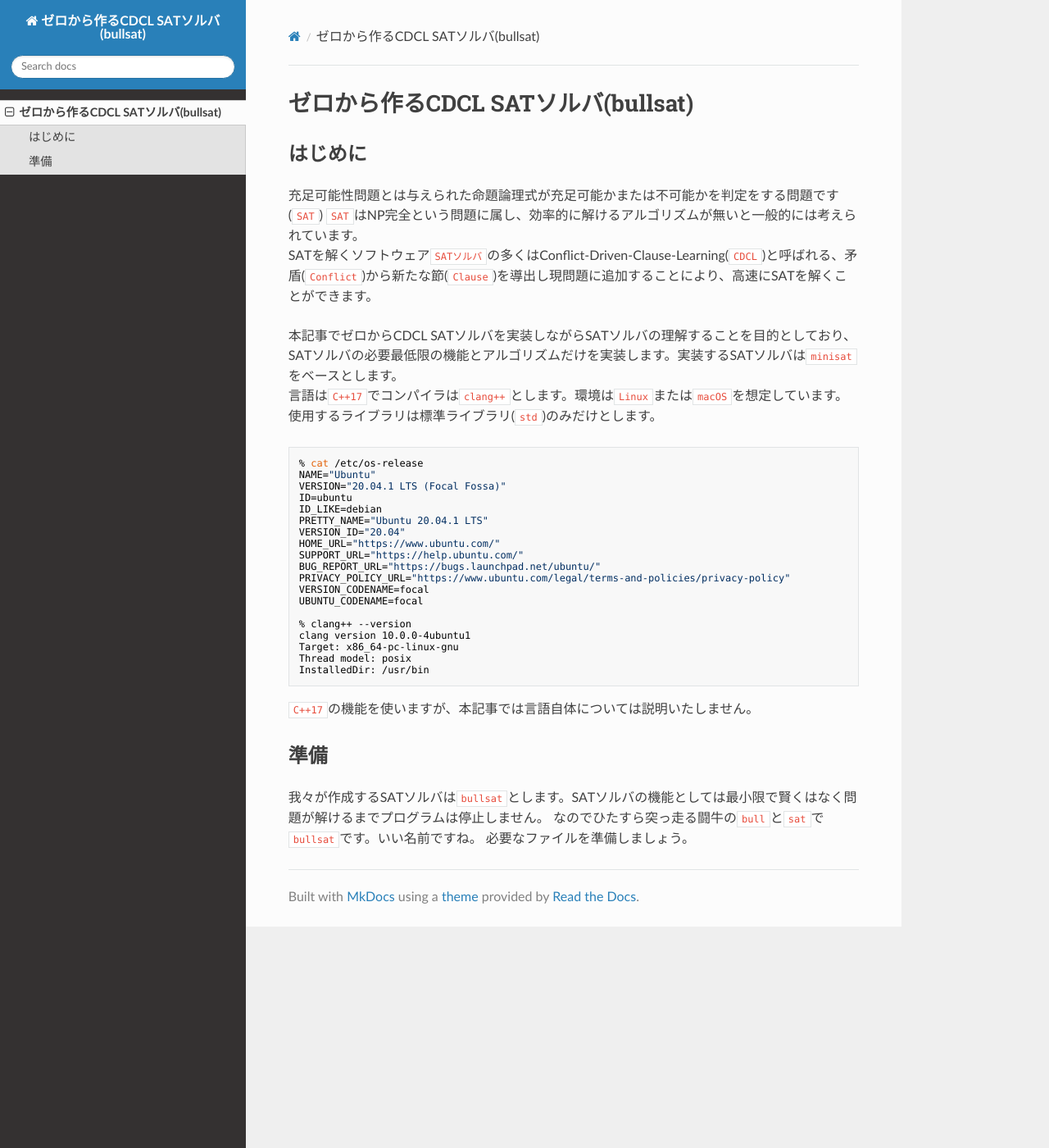
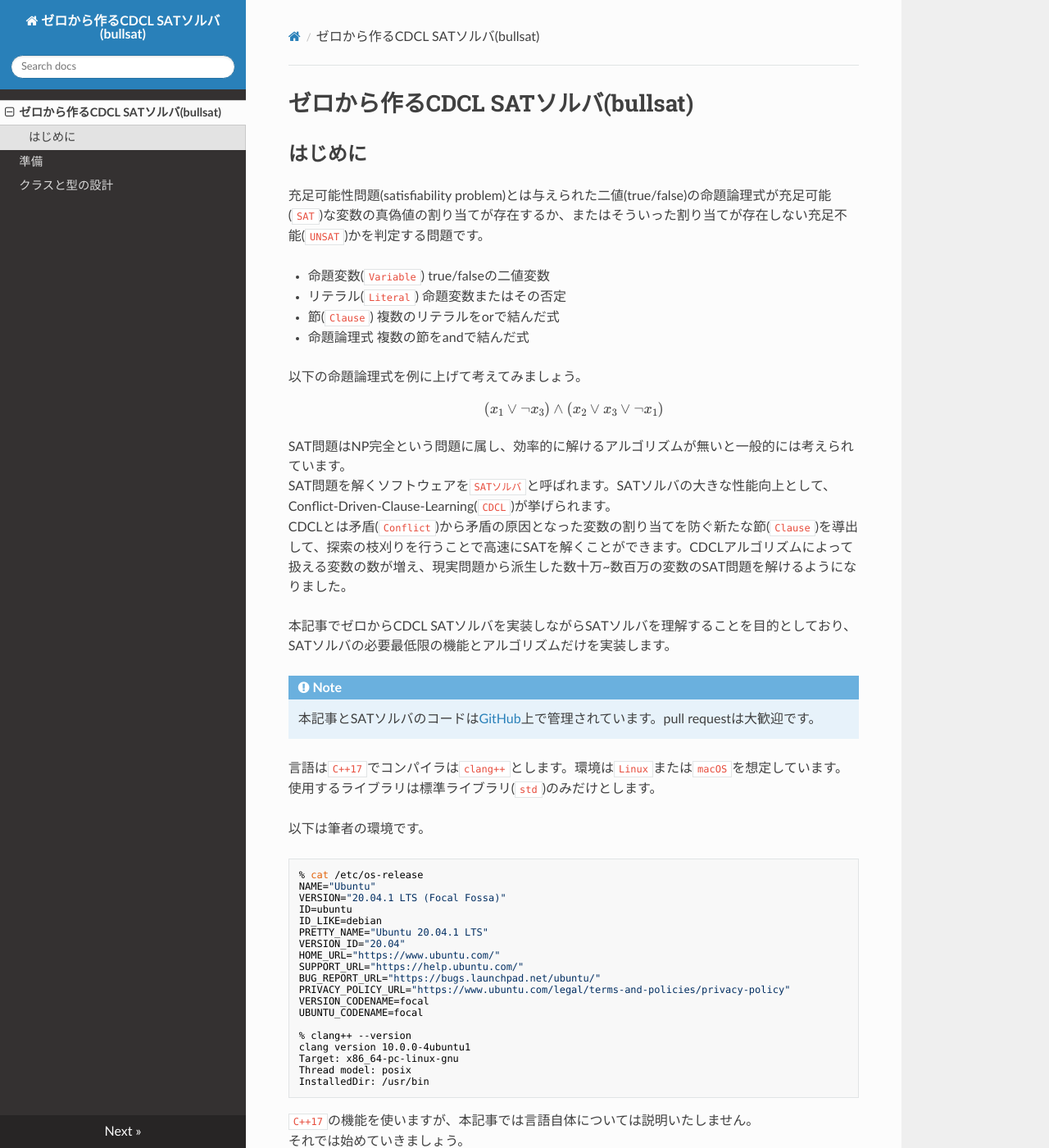
Before and after one commit to togatoga/bullsat, an MkDocs documentation site: the page built from docs/index.md, in a window 1280 px wide and 1400 px high. Shown: the whole window at 82% size. Built offline with MkDocs 1.6.1, drawn with Linux system fonts in a browser that asks for light colours; nearby versions of some CDN libraries; formulas are drawn with MathJax 3.

Commit message:
Update docs

````diff
--- /dev/null
+++ b/docs/02_basic.md
@@ -0,0 +1 @@
+# クラスと型の設計
--- a/docs/index.md
+++ b/docs/index.md
@@ -1,14 +1,32 @@
 # ゼロから作るCDCL SATソルバ(bullsat)
 
 ## はじめに
-充足可能性問題とは与えられた命題論理式が充足可能かまたは不可能かを判定をする問題です(`SAT`)
-`SAT`はNP完全という問題に属し、効率的に解けるアルゴリズムが無いと一般的には考えられています。
-SATを解くソフトウェア`SATソルバ`の多くはConflict-Driven-Clause-Learning(`CDCL`)と呼ばれる、矛盾(`Conflict`)から新たな節(`Clause`)を導出し現問題に追加することにより、高速にSATを解くことができます。
+充足可能性問題(satisfiability problem)とは与えられた二値(true/false)の命題論理式が充足可能(`SAT`)な変数の真偽値の割り当てが存在するか、またはそういった割り当てが存在しない充足不能(`UNSAT`)かを判定する問題です。
 
-本記事でゼロからCDCL SATソルバを実装しながらSATソルバの理解することを目的としており、SATソルバの必要最低限の機能とアルゴリズムだけを実装します。実装するSATソルバは`minisat`をベースとします。
+- 命題変数(`Variable`) true/falseの二値変数
+- リテラル(`Literal`) 命題変数またはその否定
+- 節(`Clause`) 複数のリテラルをorで結んだ式
+- 命題論理式 複数の節をandで結んだ式
+
+以下の命題論理式を例に上げて考えてみましょう。
+$$
+(x_1\lor\lnot x_3)\land(x_2\lor x_3\lor\lnot x_1)
+$$
+
+
+SAT問題はNP完全という問題に属し、効率的に解けるアルゴリズムが無いと一般的には考えられています。
+SAT問題を解くソフトウェアを`SATソルバ`と呼ばれます。SATソルバの大きな性能向上として、Conflict-Driven-Clause-Learning(`CDCL`)が挙げられます。
+CDCLとは矛盾(`Conflict`)から矛盾の原因となった変数の割り当てを防ぐ新たな節(`Clause`)を導出して、探索の枝刈りを行うことで高速にSATを解くことができます。CDCLアルゴリズムによって扱える変数の数が増え、現実問題から派生した数十万~数百万の変数のSAT問題を解けるようになりました。
+
+本記事でゼロからCDCL SATソルバを実装しながらSATソルバを理解することを目的としており、SATソルバの必要最低限の機能とアルゴリズムだけを実装します。
+!!! Note
+    本記事とSATソルバのコードは[GitHub](https://github.com/togatoga/bullsat)上で管理されています。pull requestは大歓迎です。
+
 言語は`C++17`でコンパイラは`clang++`とします。環境は`Linux`または`macOS`を想定しています。
 使用するライブラリは標準ライブラリ(`std`)のみだけとします。
 
+
+以下は筆者の環境です。
 ```bash
 % cat /etc/os-release
 NAME="Ubuntu"
@@ -30,9 +48,6 @@ Target: x86_64-pc-linux-gnu
 Thread model: posix
 InstalledDir: /usr/bin
 ```
+
 `C++17`の機能を使いますが、本記事では言語自体については説明いたしません。
-
-## 準備
-我々が作成するSATソルバは`bullsat`とします。SATソルバの機能としては最小限で賢くはなく問題が解けるまでプログラムは停止しません。
-なのでひたすら突っ走る闘牛の`bull`と`sat`で`bullsat`です。いい名前ですね。
-必要なファイルを準備しましょう。
+それでは始めていきましょう。
--- a/mkdocs.yml
+++ b/mkdocs.yml
@@ -1,3 +1,8 @@
 site_name: ゼロから作るCDCL SATソルバ(bullsat)
 
 theme: readthedocs
+markdown_extensions:
+    - admonition
+    - mdx_math
+extra_javascript:
+  - http://cdn.mathjax.org/mathjax/latest/MathJax.js?config=TeX-AMS-MML_HTMLorMML
````
Also changed, not shown: docs/01_preparation.md (added, +55 -0 lines).
